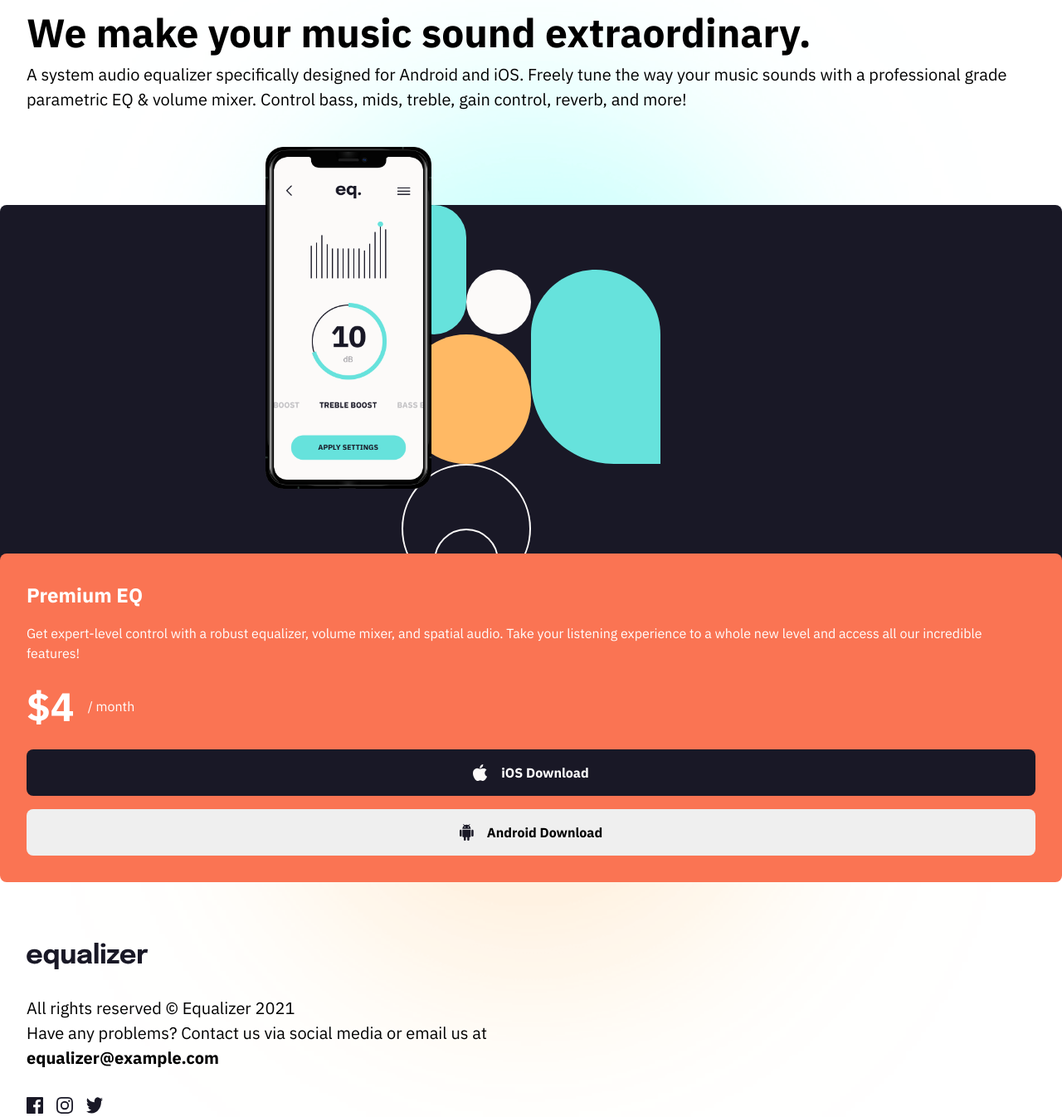
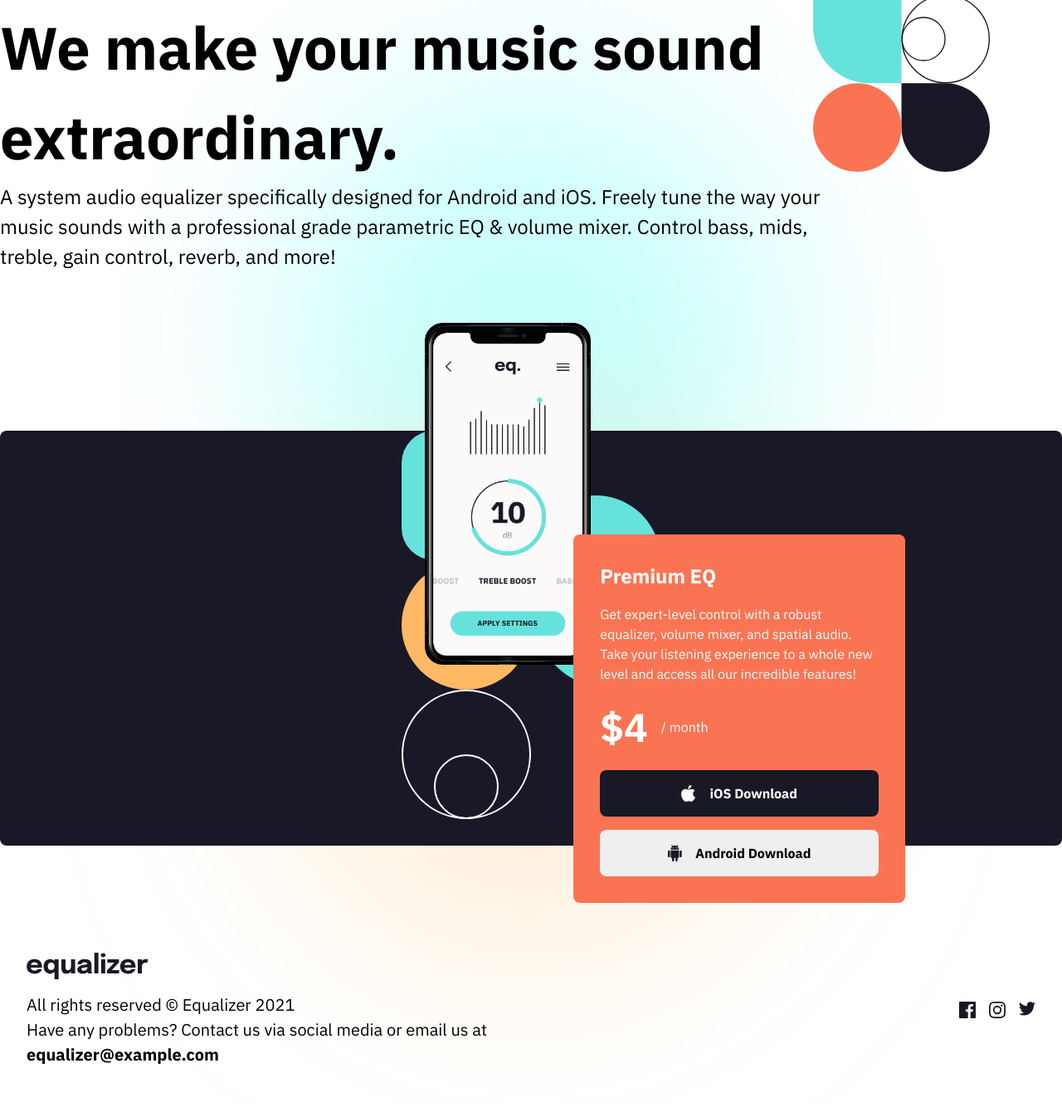
Before and after one commit to mujeebcodes/Equalizer-landing-page, a plain HTML site: page index.html in a window 1280 px wide. Shown: the part 78-1424 px from the top of the page at 83% size. Drawn offline with Linux system fonts and the light colour scheme.

Commit message:
added tablet and desktop responsiveness

```diff
--- a/index.html
+++ b/index.html
@@ -15,6 +15,7 @@
     <title>Frontend Mentor | Equalizer landing page</title>
   </head>
   <body>
+    <div class="container">
       <header>
         <div><img src="/assets/logo.svg" alt="equalizer logo" /></div>
         <div class="header-info">
@@ -26,6 +27,9 @@
             control, reverb, and more!
           </p>
         </div>
+        <div class="header-pattern">
+          <img src="/assets/bg-pattern-1.svg" alt="bg-pattern-1" />
+        </div>
       </header>
       <main>
         <article class="phone">
@@ -35,8 +39,8 @@
           <h2>Premium EQ</h2>
           <p>
             Get expert-level control with a robust equalizer, volume mixer, and
-          spatial audio. Take your listening experience to a whole new level and
-          access all our incredible features!
+            spatial audio. Take your listening experience to a whole new level
+            and access all our incredible features!
           </p>
           <p class="pricing"><span>$4</span> / month</p>
           <button class="btn btn-ios">
@@ -46,25 +50,36 @@
           </button>
           <button class="btn btn-android">
             <picture class="cart-icon">
-            <img src="/assets/icon-android.svg" alt="android logo" /> </picture
+              <img
+                src="/assets/icon-android.svg"
+                alt="android logo"
+              /> </picture
             >Android Download
           </button>
         </article>
       </main>
       <footer>
+        <div class="footer-logo-contact">
           <div><img src="/assets/logo.svg" alt="equalizer logo" /></div>
           <div class="contact-us">
             <p>All rights reserved © Equalizer 2021</p>
             <p>
-          Have any problems? Contact us via social media or email us at <br />
+              Have any problems? Contact us via social media or email us at
+              <br />
               <strong> equalizer@example.com</strong>
             </p>
           </div>
+        </div>
         <div class="social-links">
-        <img src="/assets/icon-facebook.svg" alt="facebook" />
-        <img src="/assets/icon-instagram.svg" alt="instagram" />
-        <img src="/assets/icon-twitter.svg" alt="twitter" />
+          <a href="#">
+            <img src="/assets/icon-facebook.svg" alt="facebook"
+          /></a>
+          <a href="#"
+            ><img src="/assets/icon-instagram.svg" alt="instagram"
+          /></a>
+          <a href="#"><img src="/assets/icon-twitter.svg" alt="twitter" /></a>
         </div>
       </footer>
+    </div>
   </body>
 </html>
--- a/style.css
+++ b/style.css
@@ -32,6 +32,7 @@ canvas,
 svg {
   display: block;
   max-width: 100%;
+  max-height: 100%;
 }
 /*
     6. Remove built-in form typography styles
@@ -71,6 +72,18 @@ header {
   flex-direction: column;
   gap: 1rem;
   margin-bottom: 5rem;
+  position: relative;
+  overflow: hidden;
+}
+
+.header-pattern {
+  display: none;
+  width: 260px;
+  height: 250px;
+}
+
+.header-pattern img {
+  object-fit: cover;
 }
 
 main {
@@ -121,11 +134,21 @@ main {
   justify-content: center;
   gap: 1rem;
   font-weight: 700;
+  transition: all 0.3s ease-in;
 }
 
 .btn-ios {
   background-color: #191826;
   color: inherit;
+}
+.btn-ios:hover,
+.btn-ios:focus {
+  background-color: #66e2dc;
+}
+
+.btn-android:hover,
+.btn-android:focus {
+  background-color: #ffb964;
 }
 
 footer {
@@ -136,7 +159,101 @@ footer {
   gap: 2rem;
 }
 
+.footer-logo-contact {
+  display: flex;
+  flex-direction: column;
+  gap: 1rem;
+}
+
 .social-links {
   display: flex;
   gap: 1rem;
 }
+
+/* Define the default color for the social icons */
+.social-links svg {
+  fill: #191826; /* Change this to your desired default color */
+  transition: fill 0.3s ease; /* Add a smooth transition effect */
+}
+
+/* Change the color of the social icons on hover */
+.social-links a:hover svg {
+  fill: #ff0000; /* Change this to your desired hover color */
+}
+
+@media (min-width: 850px) {
+  header {
+    font-size: 1.5rem;
+    margin-bottom: 10rem;
+  }
+
+  h1 {
+    font-size: 3.5rem;
+  }
+  .header-pattern {
+    display: block;
+    position: absolute;
+    right: -120px;
+    top: -25px;
+  }
+
+  .header-info {
+    width: 80%;
+  }
+
+  .equalizer-info {
+    width: 400px;
+    top: 25%;
+    left: 36%;
+  }
+
+  main {
+    height: 500px;
+  }
+
+  .container {
+    max-width: 90%;
+    margin: 0 auto;
+  }
+  footer {
+    margin-top: 5rem;
+    flex-direction: row;
+    justify-content: space-between;
+    align-items: center;
+    overflow: hidden;
+  }
+}
+
+@media (min-width: 1100px) {
+  header {
+    padding-left: 0;
+  }
+
+  h1 {
+    font-size: 4.5rem;
+  }
+
+  .header-pattern {
+    width: 300px;
+    height: 320px;
+    right: 0;
+    top: -35px;
+  }
+  .container {
+    max-width: 1560px;
+  }
+
+  .phone {
+    left: 40%;
+  }
+
+  main {
+    background-position: top center;
+  }
+
+  .equalizer-info {
+    width: 400px;
+    top: 25%;
+    left: 54%;
+  }
+}
```
Lines whose indentation alone changed are shown as unchanged.
